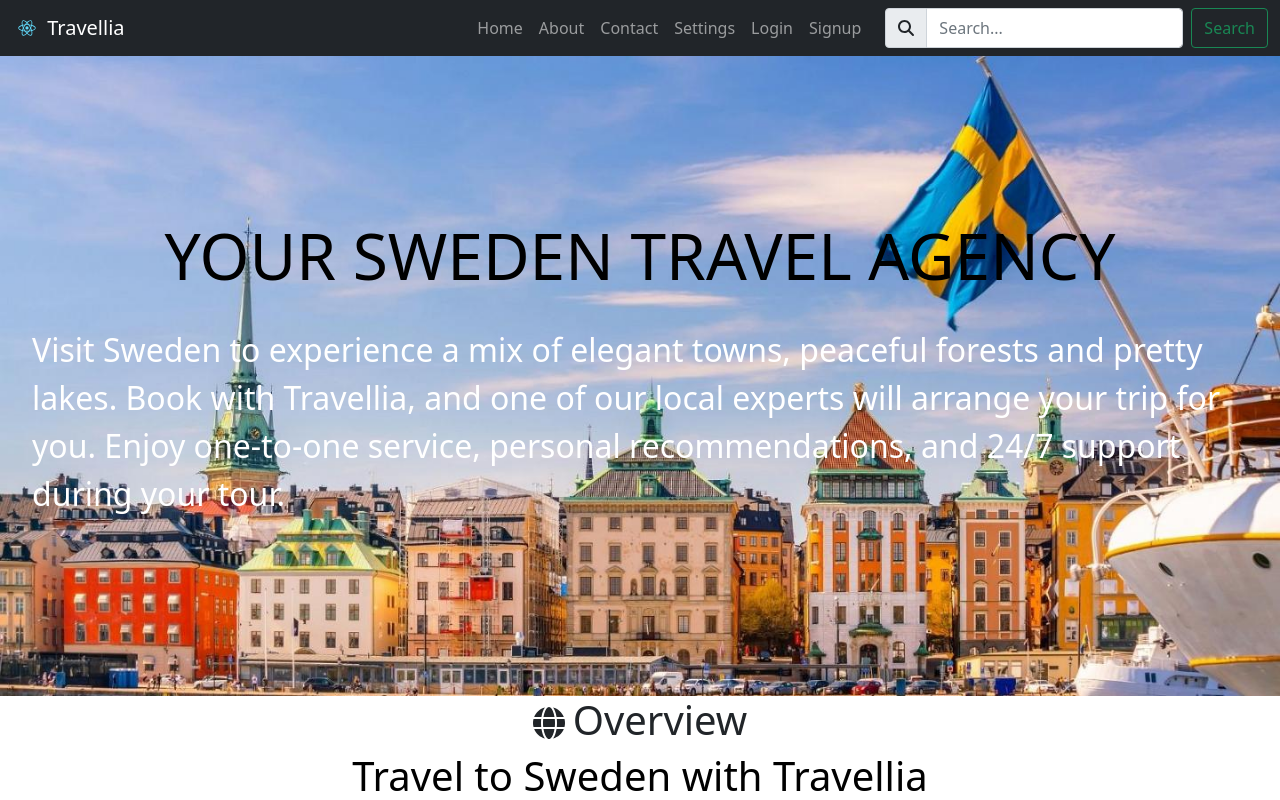
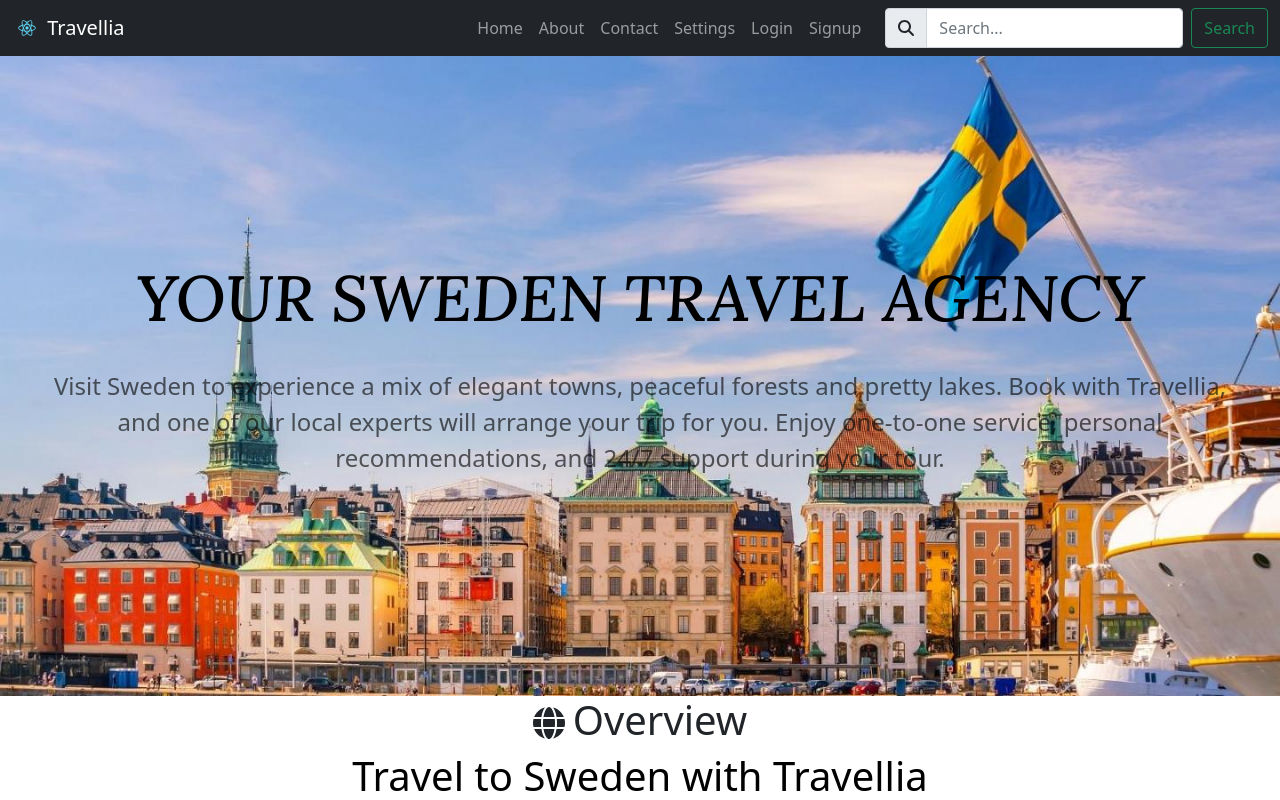
Before and after one commit to Kennethsim2000/mernProject, a React (Create React App) app in the folder client/: page /Sweden in a window 1280 px wide. Shown: the top 800 px of the page. Built offline with nearby package versions, Linux system fonts and the light colour scheme.

Commit message:
Edit NewZealand and Sweden

```diff
--- a/client/src/Styles/NewZealand.css
+++ b/client/src/Styles/NewZealand.css
@@ -1,3 +1,9 @@
+.nzHeading{
+    color:black;
+    font-weight:400;
+    font-family: 'Roboto', sans-serif;
+}
+
 .NewZealandContainerCenter{
     margin-top:1rem;
     display:flex;
@@ -33,6 +39,7 @@
     font-weight:500;
 }
 
+/*flip-container contains all the elements to flip. */
 .flip-container{
     display:flex;
     flex-direction:row;
@@ -42,15 +49,18 @@
     margin-bottom:2rem;
 }
 
+/*Each card div has a front div and a back div */
 .card1:hover, .card2:hover,.card3:hover,.card4:hover {
     transform:rotateY(180deg);
 }
 
+/*All the cards and front/back must have the same dimensions */
 .card1, .card2, .card3, .card4, .front, .back{
     width:250px;
     height:350px;
 }
 
+/*Adding animation to the cards */
 .card1, .card2, .card3, .card4{
     transition: 0.5s;
     transform-style:preserve-3d;
@@ -60,17 +70,19 @@
 
 .front, .back{
     backface-visibility:hidden;
-     position:absolute;
-     left:0;
+    position:absolute;
+    left:0;
 }
+  /*Determines whether the back face of an element should be visible when facing the user. Backface of an
+  element is a mirror image of the front face being displayed. Property is useful when an element is rotated. */
 
-
-
+/*Styling the front of the card */
 .front{
     z-index:1;
     transform:rotateY(0deg);
 }
 
+/*Styling the back of the card */
 .back{
     z-index:2;
     transform:rotateY(180deg);
--- a/client/src/Styles/Sweden.css
+++ b/client/src/Styles/Sweden.css
@@ -1,3 +1,15 @@
+ .swedenHeading{
+    font-family: 'Lora', serif;
+    font-size:4rem;
+ }
+
+
+ .swedenPara{
+    color:rgba(10, 10, 10, 0.644);
+    font-size:1.5rem;
+    text-align:center;
+ }
+
  .swedenContainer{
     display:flex;
     flex-direction:column;
@@ -47,24 +59,23 @@
     text-align:center;
     margin-bottom:10rem;
     position:relative;
+}
 
-}
+/*Controlling each div */
 .divSweden{
   display:inline-block;
     width:30%;
     padding:0;
     margin-left:0;
     margin-right:2rem;
-    margin-bottom:0.5rem;
+}
 
-
-}
  .imagesweden {
     width:100%;
 
   }
 
-
+  /*overlay that comes up after hover. The overlay is positioned absolutely with respect to the rowSweden */
   .overlaySweden {
     position: absolute;
     bottom: 0;
@@ -84,6 +95,7 @@
     cursor:pointer;
   }
 
+  /*Determines the text in the overlay */
   .textsweden {
     color: white;
     font-size: 20px;
--- a/client/src/pages/NewZealand.js
+++ b/client/src/pages/NewZealand.js
@@ -12,7 +12,7 @@ const NewZealand = () => {
     <div>
         <Navbar/>
         <div className="NewZealandContainerCenter">
-            <h1 style={{color:'black', fontWeight:'bold'}}>NEW ZEALAND TRAVEL GUIDE</h1>
+            <h1 className="nzHeading" >NEW ZEALAND TRAVEL GUIDE</h1>
             <img src={NewZealand2} alt='Mountain' height='450rem' width='100%'/>
         </div>
         <div className="NewZealandContainerStart">
--- a/client/src/pages/Sweden.js
+++ b/client/src/pages/Sweden.js
@@ -35,9 +35,9 @@ const Sweden = () => {
     <div >
         <Navbar/>
         <div className="swedenContainer">
-            <h1 style={{ fontSize:'4rem'}}>YOUR SWEDEN TRAVEL AGENCY</h1>
+            <h1 className="swedenHeading" >YOUR SWEDEN TRAVEL AGENCY</h1>
             <br/>
-            <p style={{color:'white', fontSize:'2rem'}}>Visit Sweden to experience a mix of elegant towns, peaceful forests and pretty lakes. Book with
+            <p className="swedenPara" >Visit Sweden to experience a mix of elegant towns, peaceful forests and pretty lakes. Book with
             Travellia, and one of our local experts will arrange your trip for you. Enjoy one-to-one service,
             personal recommendations, and 24/7 support during your tour.
             </p>
```
